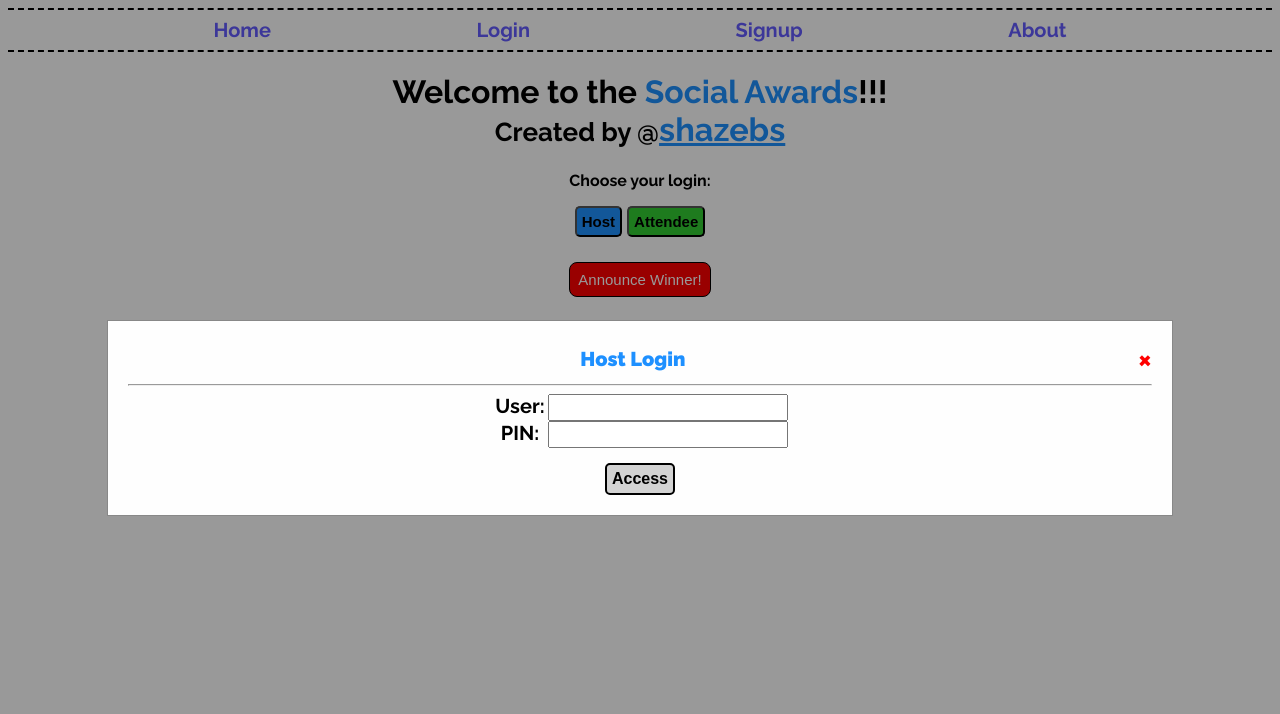
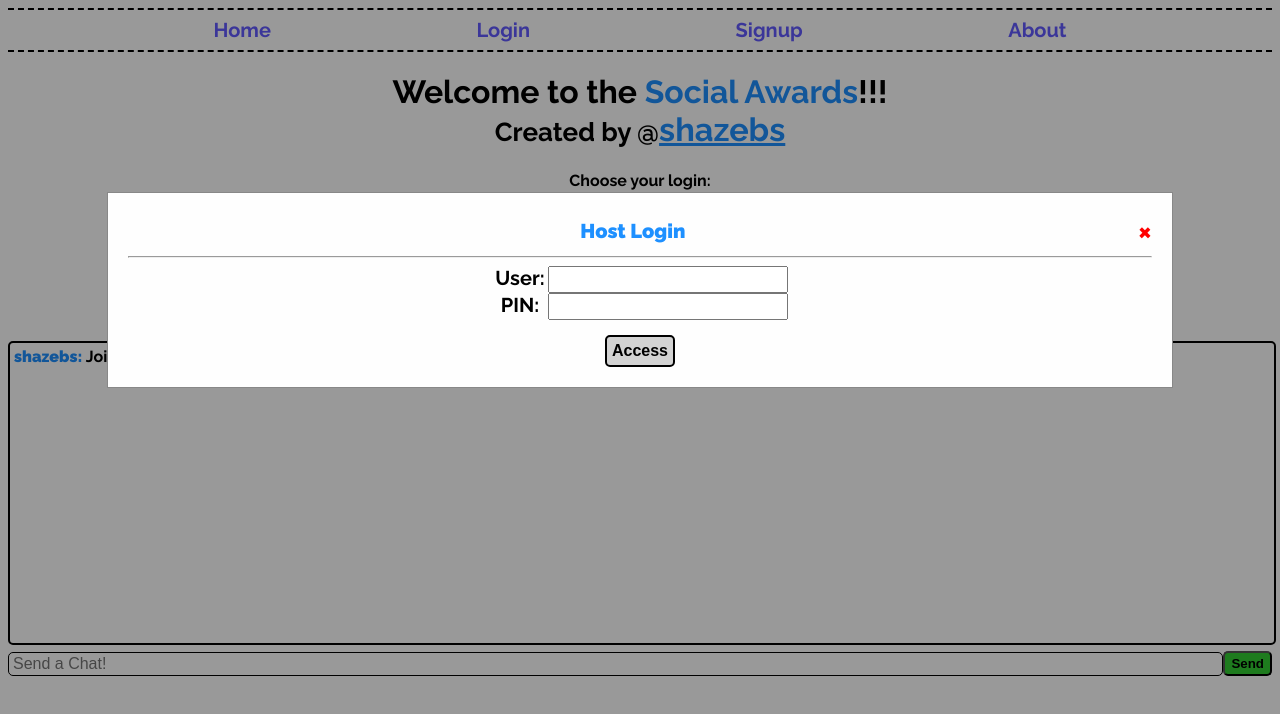
Before and after one commit to shazebs/EasyPayVueApp, a Vue app: page /awards in a window 1280 px wide. Both pictures are taken after a click on the button "Host". Shown: the top 714 px of the page. Built offline with nearby package versions, Linux system fonts and the light colour scheme; no server answers.

Commit message:
Live chat implementation prototype

```diff
--- a/src/pages/SocialAwards.vue
+++ b/src/pages/SocialAwards.vue
@@ -29,13 +29,14 @@
                 <section style="color:red;"><span @click="closeLoginModal()" class="modal-close-button">&times;</span></section>
             </section>
             <hr/>
-
             <section style="text-align:center; font-size:20px; ">
-                <label style="display: inline-block; min-width:55px;">User:</label><input style="font-size:18px; text-align: center;"/>
-                <br/>
-                <label style="display: inline-block; min-width:55px;">PIN:</label><input style="font-size:18px; text-align: center;"/>
-                <br/>
-                <button class="submit-login-button" @click="submitLogin()">Access</button>
+                <form @submit.prevent="submitLogin()">
+                    <label style="display: inline-block; min-width:55px;">User:</label><input required v-model="loginModal.loginData.username" style="font-size:18px; text-align:center;"/>
+                    <br/>
+                    <label style="display: inline-block; min-width:55px;">PIN:</label><input required  v-model="loginModal.loginData.pin" style="font-size:18px; text-align:center;"/>
+                    <br/>
+                    <button class="submit-login-button" type="submit">Access</button>
+                </form>
             </section>
         </div>
     </div>
@@ -46,6 +47,18 @@
     </section>
 
     <audio ref="audioFanfare" src="/assets/fanfare.wav"></audio>
+
+    <section>
+        <div id="live-chat">
+        <span v-for="(chat, index) in liveChat.chats" :key="index"><label style="font-weight:bolder;" :class="chat.gender === 'M' ? 'male' : 'female'">{{ chat.user }}:</label> {{ chat.message }}</span>
+        </div>
+        <form @submit.prevent="sendNewChat()">
+            <div style="display:flex; align-items: center; margin-top:6px; ">
+            <input class="chat-input" required v-model="liveChat.newChat" placeholder="Send a Chat!"/>
+            <button class="send-chat-button" type="submit">Send</button>
+        </div>
+        </form>
+    </section>
 
 </template>
 
@@ -60,10 +73,24 @@ export default {
             },
             loginModal: {
                 toggle: false,
-                user: null
+                user: null,
+                loginData: {
+                    username: '',
+                    pin: ''
+                }
             },
             isPlaying: false,
-            showWinner: false
+            showWinner: false,
+            liveChat: {
+                chats: [
+                    {
+                        user: 'shazebs',
+                        message: 'Join the chat!',
+                        gender: 'M'
+                    }
+                ],
+                newChat: ''
+            }
         }
     },
     methods: {
@@ -73,7 +100,6 @@ export default {
                 client_id: 999
             };
             const data_string = JSON.stringify(data);
-
             if (this.connection.readyState === WebSocket.OPEN) {
                 this.connection.send(data_string);
             } else {
@@ -91,7 +117,8 @@ export default {
             this.loginModal.toggle = false;
         },
         submitLogin() {
-            alert('Sorry! This button doesn\'t work right now.');
+            this.loginModal.toggle = false;
+            console.log(this.loginModal.loginData);
         },
         async toggleFanfare() {
             await this.announceWinner();
@@ -110,12 +137,22 @@ export default {
                 message: 'announce-winner'
             };
             const data_string = JSON.stringify(data);
-
             if (this.connection.readyState === WebSocket.OPEN) {
                 this.connection.send(data_string);
             } else {
                 this.errors.disconnect = true;
             }
+        },
+        sendNewChat() {
+            const data = {
+                action: 'new-chat',
+                user: 'shazebs',
+                message: this.liveChat.newChat,
+                gender: 'M'
+            };
+            const data_string = JSON.stringify(data);
+            this.connection.send(data_string);
+            this.liveChat.newChat = '';
         }
     },
     created() {
@@ -131,11 +168,19 @@ export default {
         this.connection.onmessage = (event) => {
             console.log(event);
             const data = JSON.parse(event.data);
+            console.log('data', data);
             //alert(data.message);
             if (data.message === 'announce-winner') {
                 this.showWinner = true;
             }
-            console.log(data);
+            else if (data.action === 'new-chat') {
+                const newChatData = {
+                    user: data.user,
+                    message: data.message,
+                    gender: data.gender
+                };
+                this.liveChat.chats.push(newChatData);
+            }
         }
 
         this.connection.onclose = (event) => {
@@ -146,7 +191,7 @@ export default {
             console.log('[websocket error]', error);
             this.errors.disconnect = true;
         }
-    }
+    },
 }
 </script>
 
@@ -221,7 +266,7 @@ export default {
 
     .login-modal-content {
         background-color: #fefefe;
-        margin: 25% auto;
+        margin: 15% auto;
         padding: 20px 20px;
         border: 1px solid #888;
         width: 80%;
@@ -248,6 +293,40 @@ export default {
             cursor:pointer;
         }
 
+    #live-chat {
+        border: 2px solid black;
+        border-radius: 5px;
+        display: flex;
+        flex-direction: column;
+        height: 300px;
+        overflow-y: auto;
+        width: 100%;
+    }
+        #live-chat span {
+            padding:4px;
+        }
+
+    .chat-input {
+        border: 1px solid black;
+        border-radius: 5px;
+        font-size: 16px;
+        padding: 2px 4px;
+        width: 100%;
+    }
+    .send-chat-button {
+        background: limegreen;
+        border-radius:5px;
+        font-weight: bold;
+        padding: 3px 6px;
+    }
+
+    .male {
+        color:dodgerblue;
+    }
+    .female {
+        color:pink;
+    }
+
     .animate {
         animation-name: slideInRight;
         animation-duration: 8s;
@@ -258,6 +337,9 @@ export default {
             border-radius:1000px;
             width: 0px;
             opacity: 0;
+        }
+        80% {
+            opacity: 0.2;
         }
         100% {
             border-radius:8px;
```
